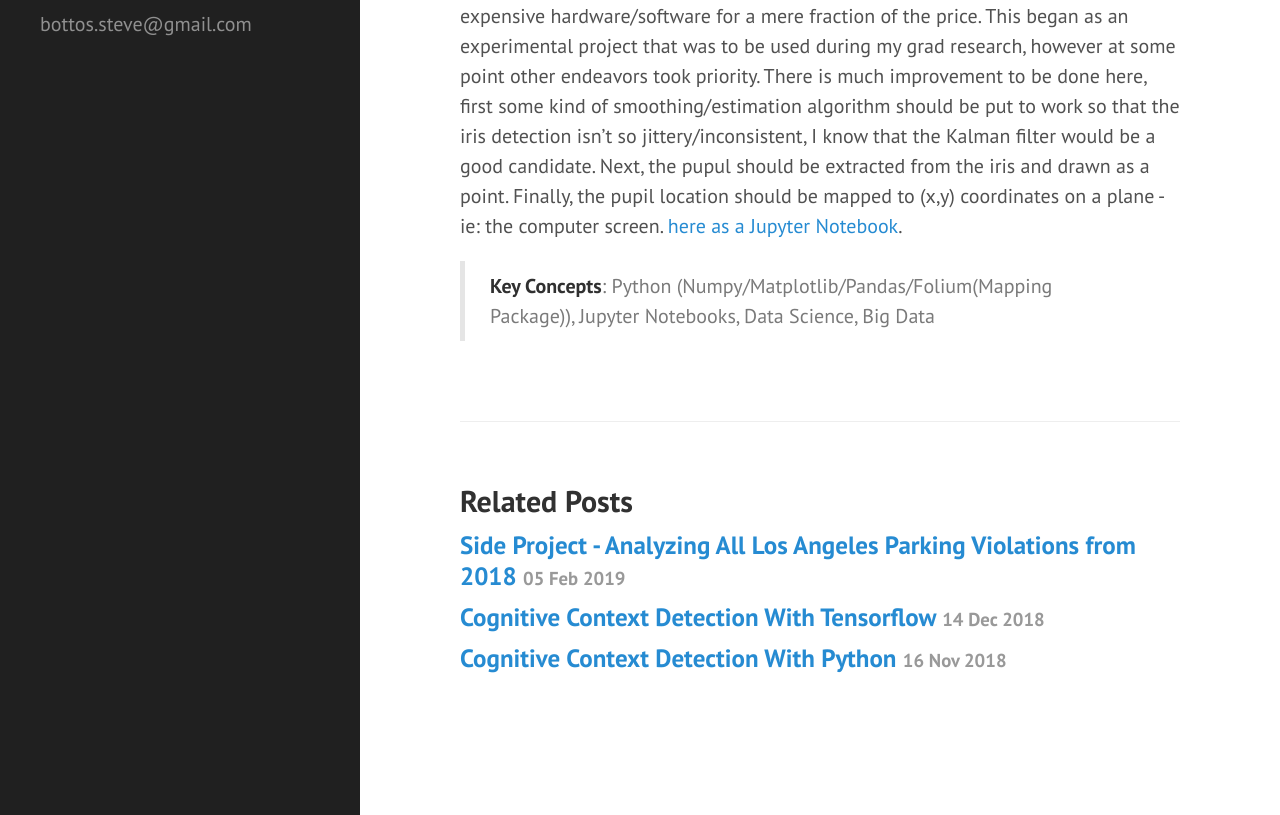
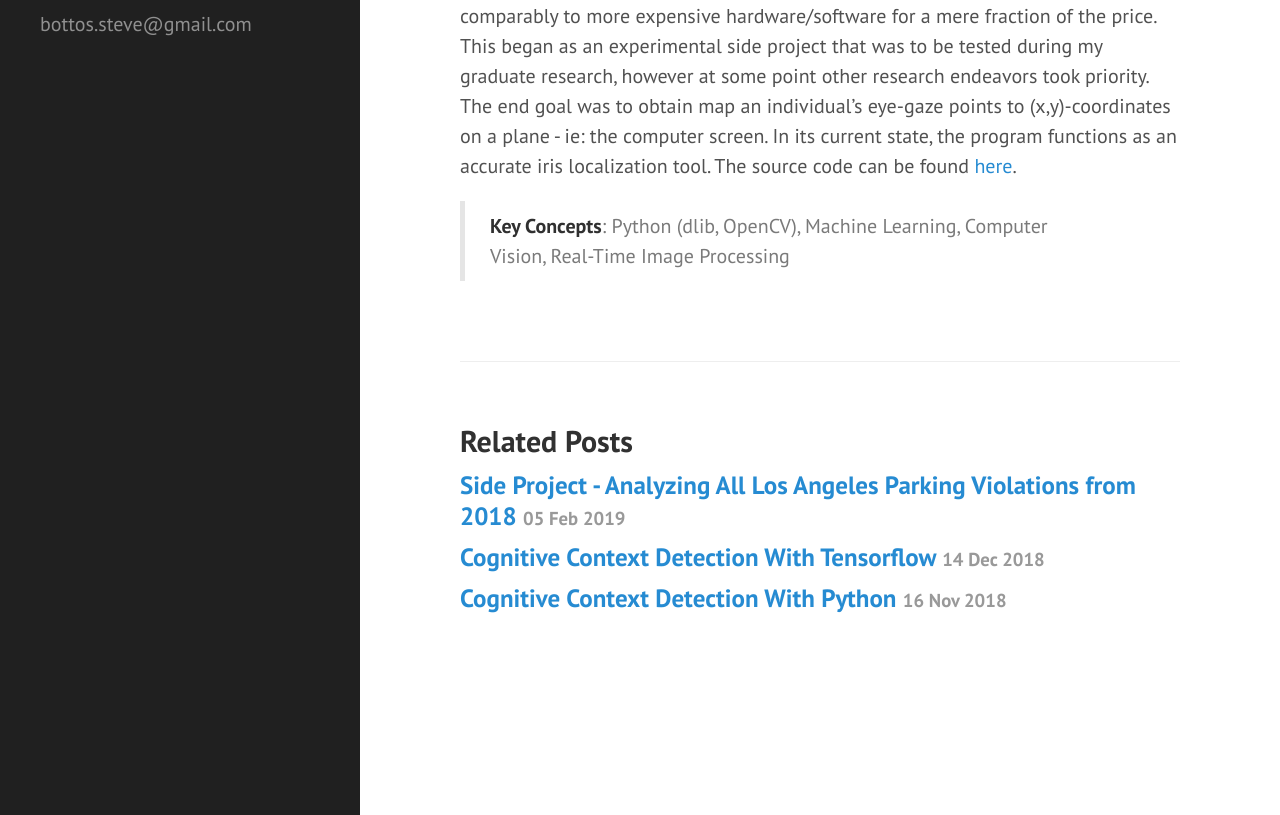
Before and after one commit to stevebottos/stevebottos.github.io, a Jekyll site: the page built from _posts/2020-02-19-Webcam Eye Tracker.md, in a window 1280 px wide and 1344 px high. Shown: the part 529-1344 px from the top of the window. Built offline with Jekyll 4.4.1, drawn with Linux system fonts in a browser that asks for light colours; some of the changed text lies outside the part shown.

Commit message:
Update 2020-02-19-Webcam Eye Tracker.md

```diff
--- a/_posts/2020-02-19-Webcam Eye Tracker.md
+++ b/_posts/2020-02-19-Webcam Eye Tracker.md
@@ -8,5 +8,5 @@ Need to take file id from sharable link and stick it into a new format... ie: if
 
 [![Video](https://drive.google.com/uc?export=view&id=1rSsakx7WO5QPaCVOOysAef5OVoMKBksi)](https://drive.google.com/file/d/1f-ut3deaM1Uz_6YP6-ZlMmx69Kmlo377/view?usp=sharing "Audi R8")
 
-A webcam eye tracker, a work in progress. Intended to perform comparably to more expensive hardware/software for a mere fraction of the price. This began as an experimental project that was to be used during my grad research, however at some point other endeavors took priority. There is much improvement to be done here, first some kind of smoothing/estimation algorithm should be put to work so that the iris detection isn't so jittery/inconsistent, I know that the Kalman filter would be a good candidate. Next, the pupul should be extracted from the iris and drawn as a point. Finally, the pupil location should be mapped to (x,y) coordinates on a plane - ie: the computer screen. <a href="https://stevebottos.github.io/jupnotes/LA Parking Violations 2018" target="_blank">here as a Jupyter Notebook</a>.
-> **Key Concepts**: Python (Numpy/Matplotlib/Pandas/Folium(Mapping Package)), Jupyter Notebooks, Data Science, Big Data
+A webcam eye tracker, currently a work in progress, which is intended to perform comparably to more expensive hardware/software for a mere fraction of the price. This began as an experimental side project that was to be tested during my graduate research, however at some point other research endeavors took priority. The end goal was to obtain map an individual's eye-gaze points to (x,y)-coordinates on a plane - ie: the computer screen. In its current state, the program functions as an accurate iris localization tool. The source code can be found <a href="https://github.com/stevebottos/eye-tracker" target="_blank">here</a>.
+> **Key Concepts**: Python (dlib, OpenCV), Machine Learning, Computer Vision, Real-Time Image Processing
```
